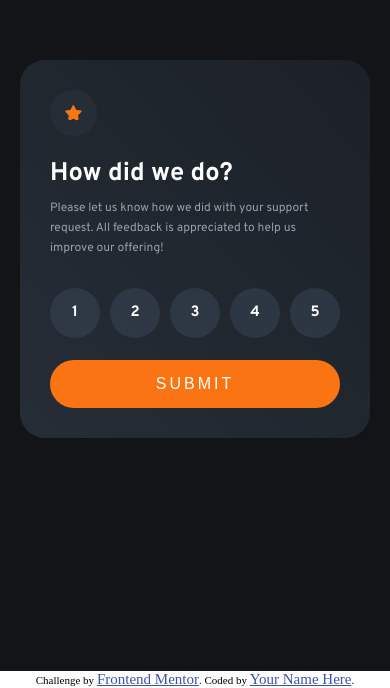
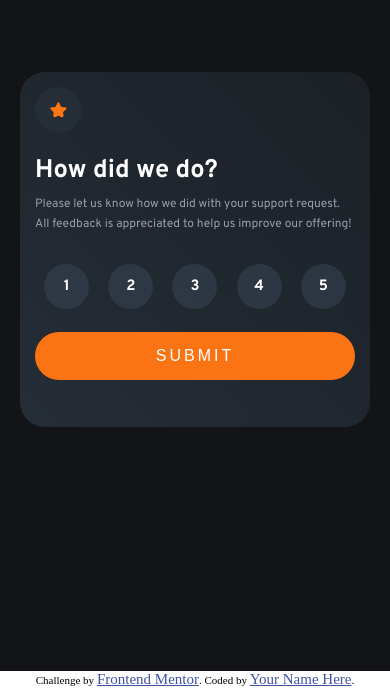
Before and after one commit to sreehariv-code/interactive-rating-component, a plain HTML site: page index.html in a window 390 px wide. Shown: the part 173-861 px from the top of the page. Drawn offline with Linux system fonts and the light colour scheme.

Commit message:
fixed responsive issue

```diff
--- a/style.scss
+++ b/style.scss
@@ -153,3 +153,19 @@ main {
     margin-top: 1.5em;
   }
 }
+
+@media  screen and (max-width: 400px) {
+    main{
+        .card{
+            padding:15px;
+            .left{
+                .rating-buttons{
+                    .rating{
+                        width:45px;
+                        height:45px;
+                    }
+                }
+            }
+        }
+    }
+}
```
Also changed, not shown: style.css, 1 other file.
